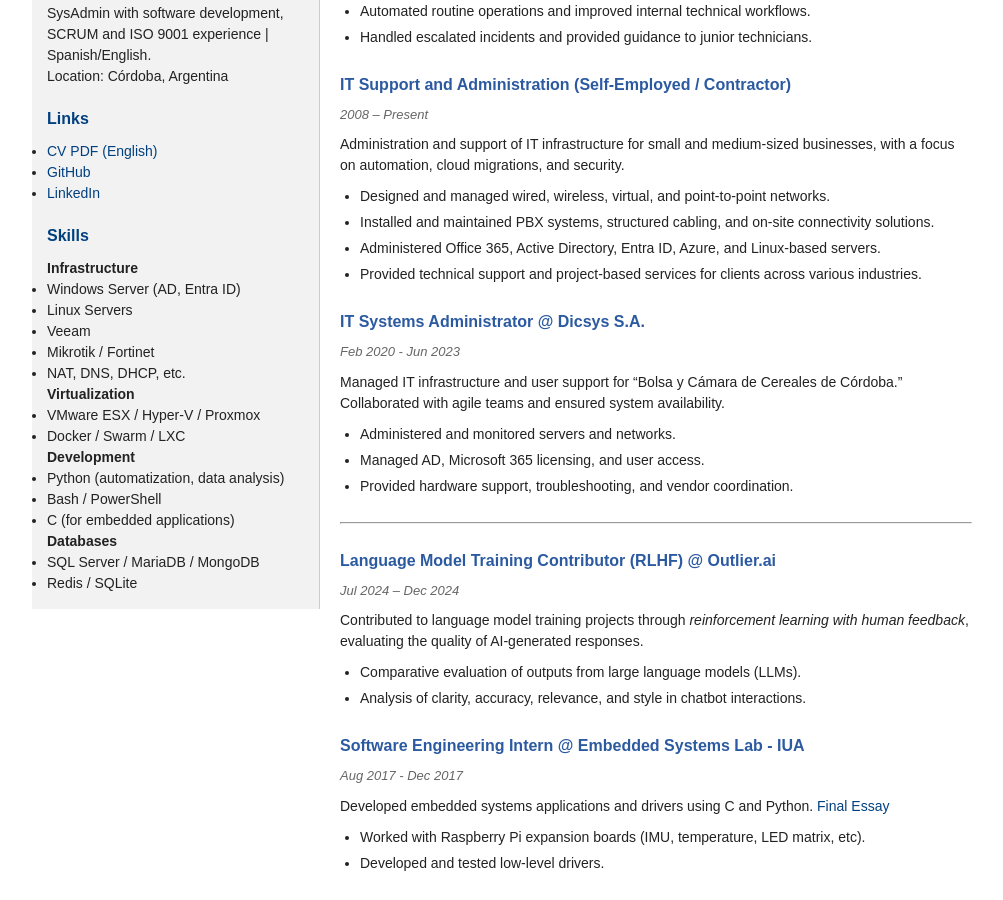
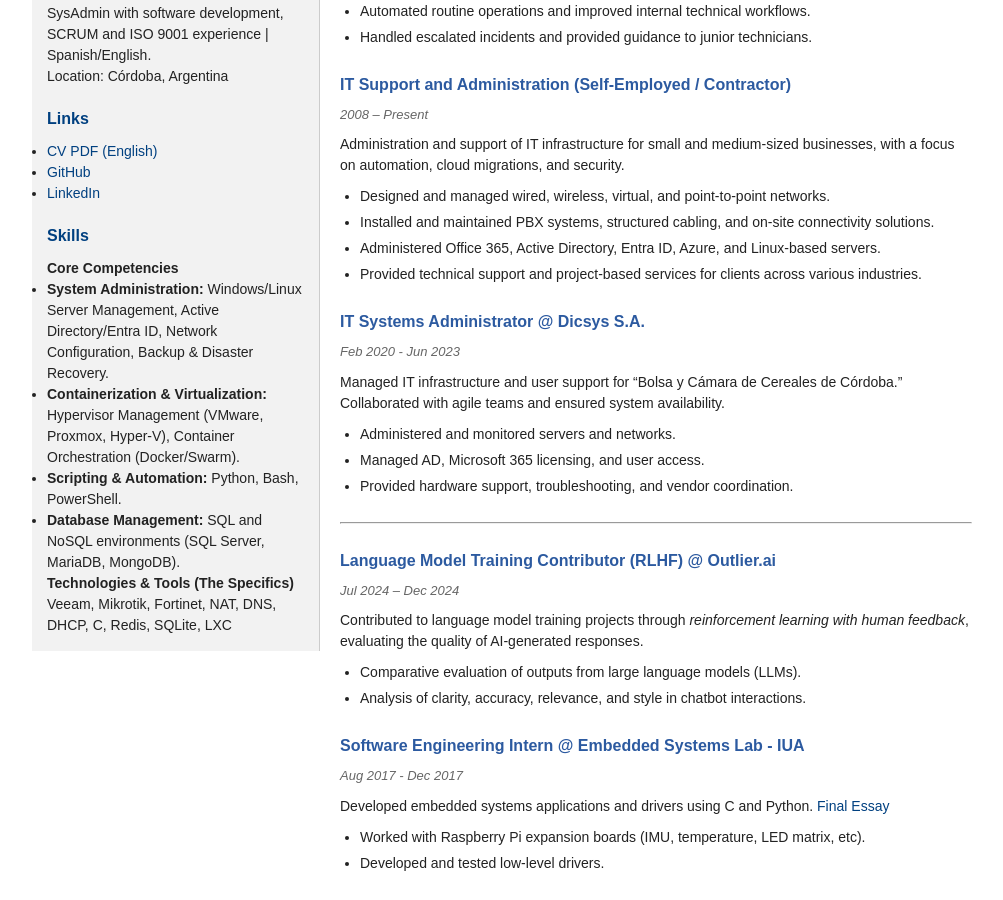
Before and after one commit to fipharraguerre/cv-homepage, a Jekyll site: the page built from index_en.md, in a window 1280 px wide and 900 px high, scrolled down 305 px. Shown: the whole window, without its empty margins (128-1131 px from the left). Built offline with Jekyll 4.4.1, drawn with Linux system fonts in a browser that asks for light colours.

Commit message:
sidebar minor fixes

```diff
--- a/index_en.md
+++ b/index_en.md
@@ -18,25 +18,16 @@
 
   ### Skills
 
-  **Infrastructure**
-  - Windows Server (AD, Entra ID)
-  - Linux Servers
-  - Veeam
-  - Mikrotik / Fortinet
-  - NAT, DNS, DHCP, etc.
+  #### Core Competencies
 
-  **Virtualization**
-  - VMware ESX / Hyper-V / Proxmox
-  - Docker / Swarm / LXC
+  * **System Administration:** Windows/Linux Server Management, Active Directory/Entra ID, Network Configuration, Backup & Disaster Recovery.
+  * **Containerization & Virtualization:** Hypervisor Management (VMware, Proxmox, Hyper-V), Container Orchestration (Docker/Swarm).
+  * **Scripting & Automation:** Python, Bash, PowerShell.
+  * **Database Management:** SQL and NoSQL environments (SQL Server, MariaDB, MongoDB).
 
-  **Development**
-  - Python (automatization, data analysis)
-  - Bash / PowerShell
-  - C (for embedded applications)
+  #### Technologies & Tools (The Specifics)
 
-  **Databases**
-  - SQL Server / MariaDB / MongoDB
-  - Redis / SQLite
+  Veeam, Mikrotik, Fortinet, NAT, DNS, DHCP, C, Redis, SQLite, LXC
 
 ---
 
```
